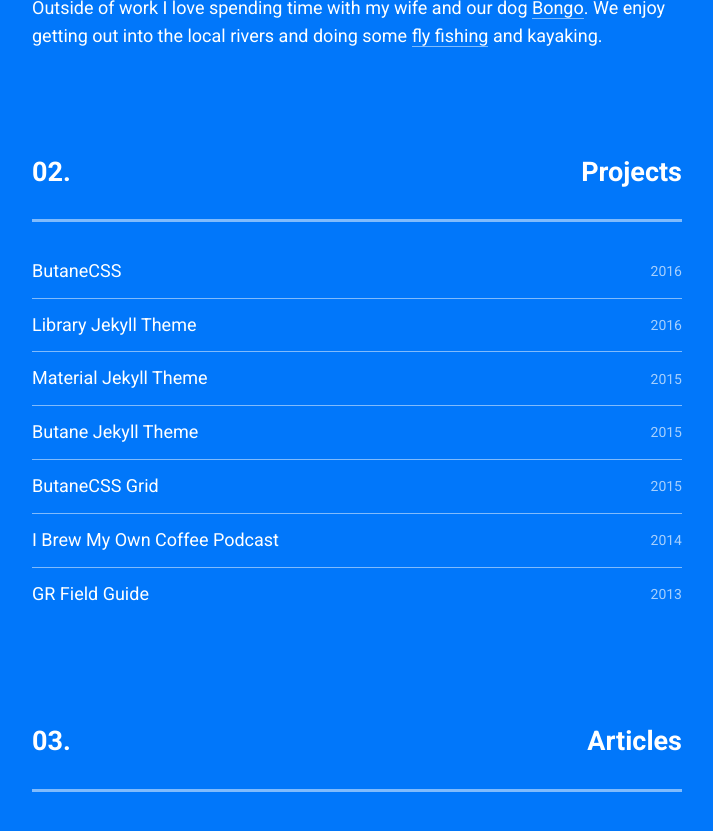
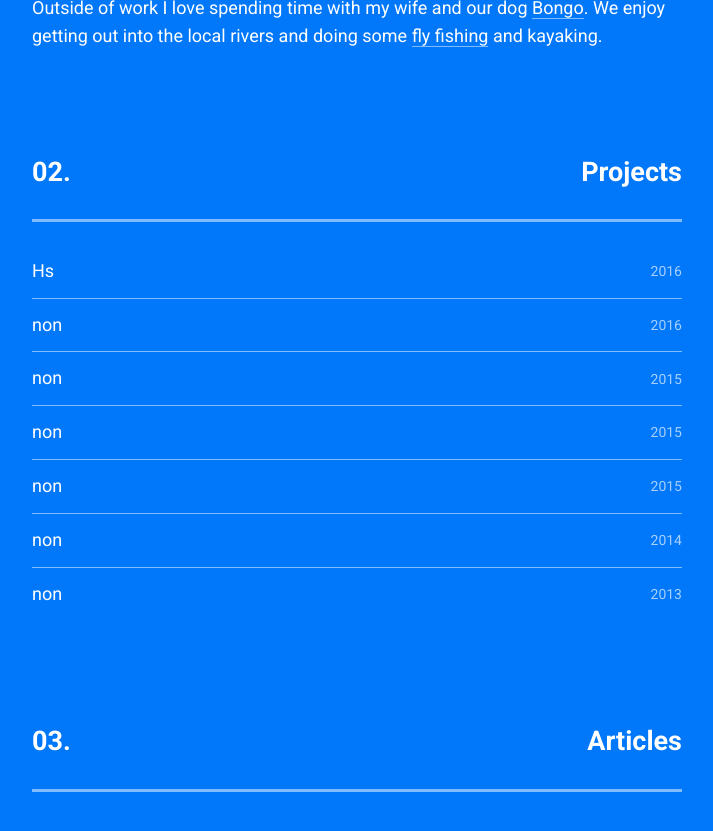
Before and after one commit to roaqey/roaqey.github.io, a Jekyll site: the page built from index.html, in a window 1280 px wide and 900 px high, scrolled down 362 px. Shown: the top 831 px of the window, without its empty margins (283-996 px from the left). Built offline with Jekyll 4.4.1, drawn with Linux system fonts in a browser that asks for light colours.

Commit message:
Update projects.yml

```diff
--- a/_data/projects.yml
+++ b/_data/projects.yml
@@ -1,34 +1,34 @@
-- title: ButaneCSS
+- title: Hs
   description:
-  url: https://github.com/ButaneCSS/butanecss
+  url: http://roaqey.github.io/
   date: 2016
 
-- title: Library Jekyll Theme
+- title: non
   description:
-  url: https://github.com/alexcarpenter/library-jekyll-theme
+  url: http://roaqey.github.io/
   date: 2016
 
-- title: Material Jekyll Theme
+- title: non
   description:
-  url: https://github.com/alexcarpenter/material-jekyll-theme
+  url: http://roaqey.github.io/
   date: 2015
 
-- title: Butane Jekyll Theme
+- title: non
   description:
-  url: https://github.com/alexcarpenter/butane-jekyll-theme
+  url: http://roaqey.github.io/
   date: 2015
 
-- title: ButaneCSS Grid
+- title: non
   description:
-  url: https://github.com/ButaneCSS/butanecss-grid
+  url: http://roaqey.github.io/
   date: 2015
 
-- title: I Brew My Own Coffee Podcast
+- title: non
   description:
-  url: http://ibrewmyowncoffee.com
+  url: http://roaqey.github.io/
   date: 2014
 
-- title: GR Field Guide
+- title: non
   description:
-  url: https://dribbble.com/alexcarpenter/buckets/169273-GR-Field-Guide
+  url: http://roaqey.github.io/
   date: 2013
```
